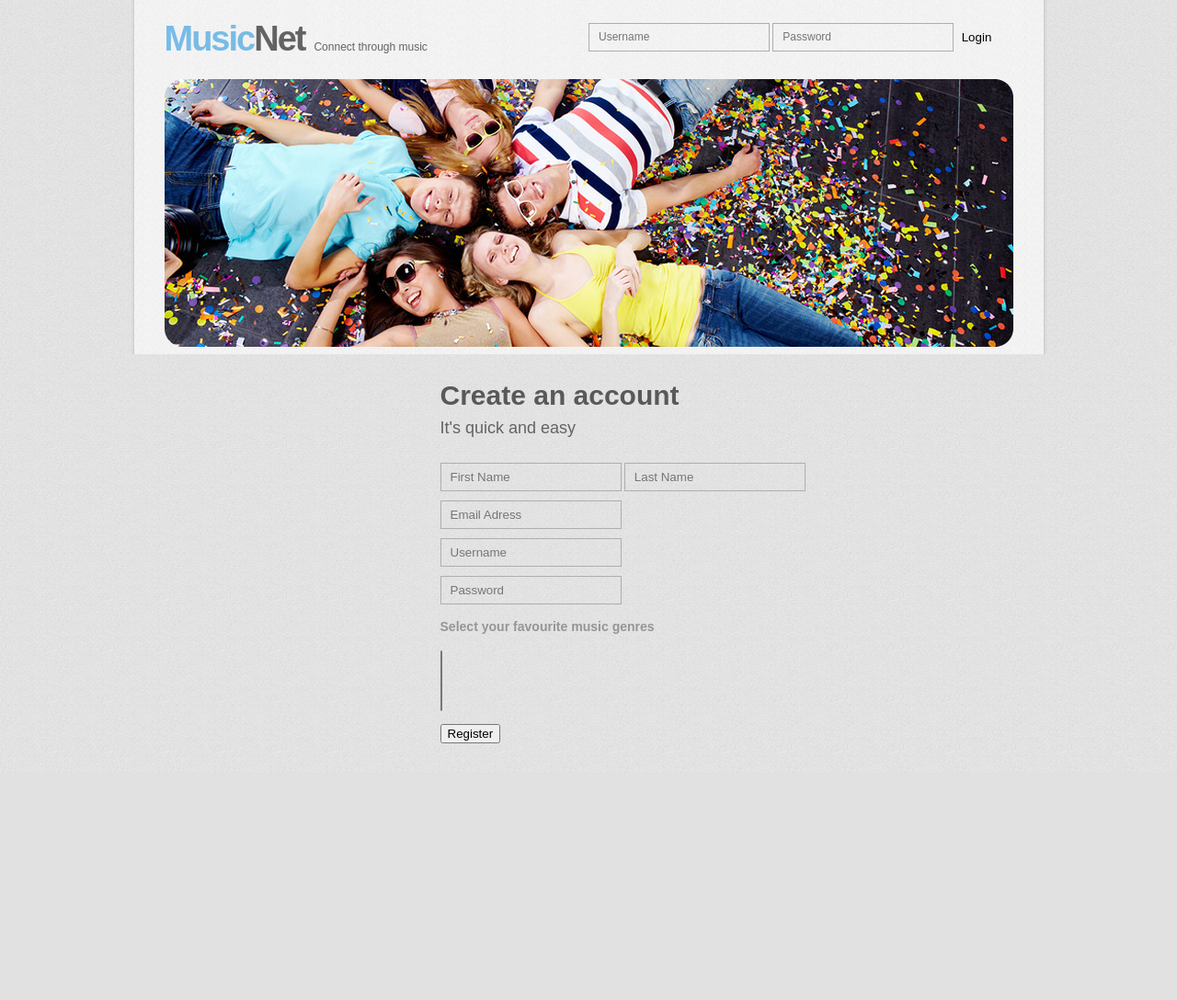
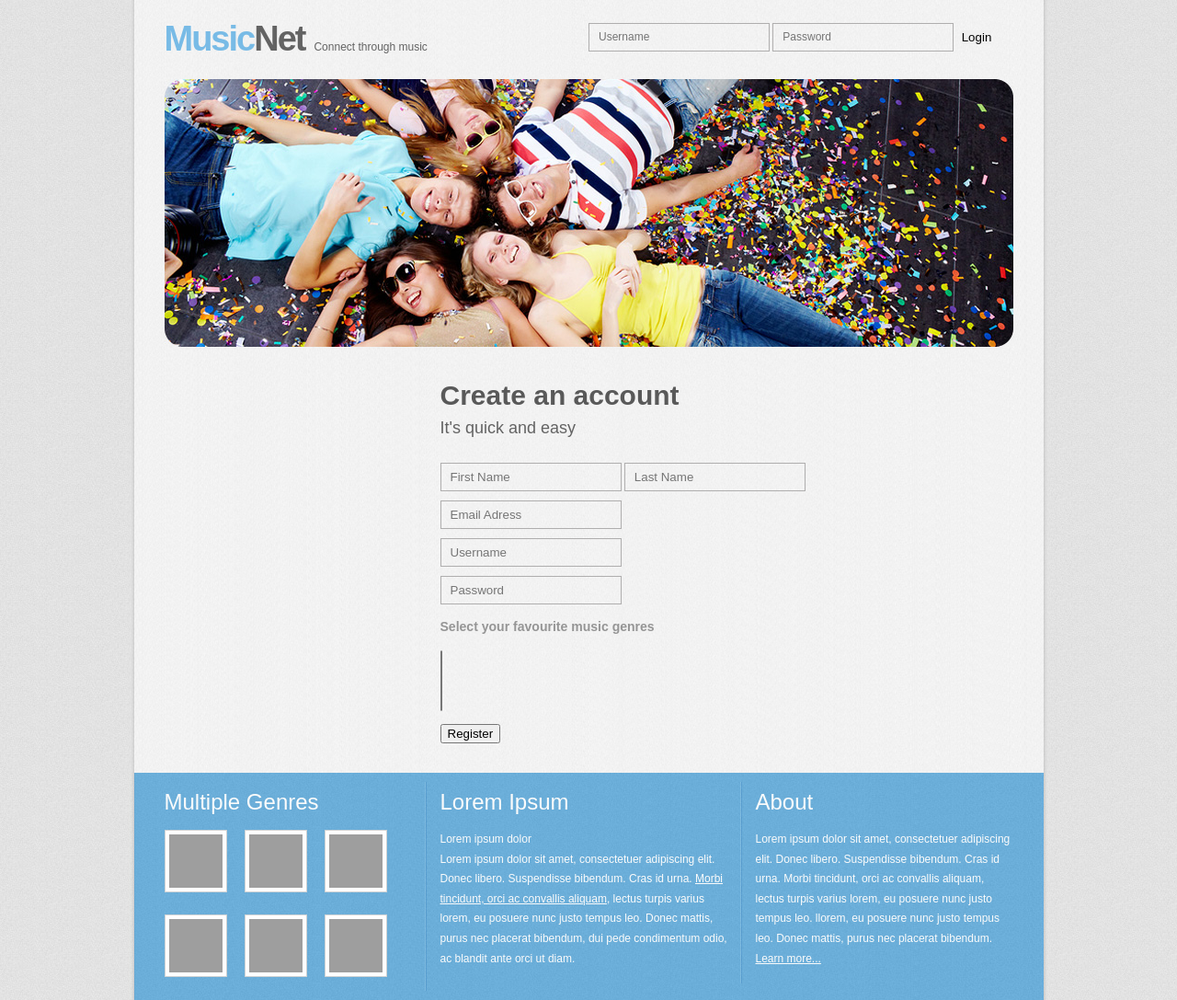
Before and after one commit to madhawadias/Server-Side-CW1, a CodeIgniter app: page /socialnet/ in a window 1280 px wide. Shown: the whole page at 92% size. Before the commit the page ends 808 px from the top, so only its background shows below. Run offline with CodeIgniter, Linux system fonts and the light colour scheme; data that the repository does not hold is empty; grey boxes are pictures that could not be loaded.

Commit message:
Implemented the timeline and made changes in welcome page

```diff
--- a/application/controllers/Welcome.php
+++ b/application/controllers/Welcome.php
@@ -3,10 +3,16 @@
 class Welcome extends CI_Controller
 {
 
+    function __construct()
+    {
+        parent::__construct();
+        $this->load->helper('url');
+        $this->load->model('Welcome_model', 'welcome_model');
+    }
+
     public function index()
     {
-        $this->load->helper('url');
-        $this->load->model('Welcome_model', 'welcome_model');
+        //$this->load->helper('url');
         $genres = $this->welcome_model->get_genres();
         $values = array(
             'genres' => $genres
@@ -16,15 +22,40 @@ class Welcome extends CI_Controller
 
     public function login()
     {
+        $errors = array();
+        $username = $this->input->post('username');
+        $password = $this->input->post('password');
 
-     }
+        if (empty($username)) {
+            array_push($errors, 'Username is required');
+        }
+        if (empty($password)) {
+            array_push($password, 'Password is required');
+        }
+
+        if (count($errors) == 0) {
+            $result=$this->welcome_model->getUserAccount($username);
+            if($result){
+                 if(password_verify($password,$result->getPassword())){
+                    $session_data = array(
+                        'user_id' => $result->getUserId(),
+                        'username' => $username,
+                        );
+                   $this->session->set_userdata('logged_in', $session_data);
+                   redirect('/timeline');
+                 }else{
+                    array_push($errors, 'Invalid password');
+                 }
+            }else{
+                array_push($errors, 'Invalid usernmae');
+            }
+        }
+
+    }
 
     public function register()
     {
-
-        $this->load->model('Welcome_model', 'welcome_model');
-
-        $errors=array();
+        $errors = array();
 
         $firstName = $this->input->post("firstname");
         $lastName = $this->input->post("lastname");
@@ -37,20 +68,20 @@ class Welcome extends CI_Controller
         $user_id = uniqid(rand(), true);
 
         if ($this->isEmailValid($email)) {
-             $result=$this->welcome_model->getAlreadyAvailableUsers($username,$email);
-             if($result){
-                if($result->getUsername() === $username){
+            $result = $this->welcome_model->getAlreadyAvailableUsers($username, $email);
+            if ($result) {
+                if ($result->getUsername() === $username) {
                     array_push($errors, "Username already exists");
                 }
-                if($result->getEmail() === $email){
+                if ($result->getEmail() === $email) {
                     array_push($errors, "Email already exists");
                 }
-             }
+            }
         } else {
-            array_push($errors,"Email is not valid");
+            array_push($errors, "Email is not valid");
         }
 
-        if(count($errors)==0){
+        if (count($errors) == 0) {
             $this->welcome_model->saveUser(
                 $user_id,
                 $firstName,
@@ -61,8 +92,8 @@ class Welcome extends CI_Controller
                 $image_url,
                 $genres
             );
-        }else{
-           echo 'There are errors';
+        } else {
+            echo 'There are errors';
         }
     }
 
--- a/application/models/Welcome_model.php
+++ b/application/models/Welcome_model.php
@@ -65,4 +65,22 @@ class Welcome_model extends CI_Model
         }
         return $user;
     }
+
+    public function getUserAccount($username){
+        $user = null;
+        $this->db->where('username',$username);
+        $result = $this->db->get('user_profile');
+        foreach($result->result() as $row){
+            $user = new UserProfile(
+                $row->user_id,
+                $row->first_name,
+                $row->last_name,
+                $row->email,
+                $row->username,
+                $row->password,
+                $row->image_url
+            );
+        }
+         return $user;
+    }
 }
--- a/application/views/welcome.php
+++ b/application/views/welcome.php
@@ -2,7 +2,7 @@
 <html>
 
 <head>
-    <title>MusicNet</title>
+    <title>Music Net</title>
     <meta http-equiv="Content-Type" content="text/html; charset=UTF-8" />
     <link href="<?php echo base_url(); ?>resources/css/style.css" rel="stylesheet" type="text/css" />
 </head>
@@ -15,7 +15,7 @@
                     <h1><a href="#"><span>Music</span>Net<small>Connect through music</small></a></h1>
                 </div>
                 <div class="login">
-                    <form method="post" id="search" action="/socialnet/index.php/welcome/login">
+                    <form method="post" id="search" action="<?php echo base_url(); ?>index.php/welcome/login">
 
                         <input type="text" placeholder="Username" name="username" id="username" autocomplete="off" />
                         <input type="password" placeholder="Password" name="password" id="password" autocomplete="off" />
@@ -34,7 +34,7 @@
                             <h2><span>Create an account </span></h2>
                             <span class="description"> It's quick and easy </span>
                             <div class="register_container">
-                                <form method="post" action="/socialnet/index.php/welcome/register">
+                                <form method="post" action="<?php echo base_url(); ?>index.php/welcome/register">
                                     <div class="name_input">
                                         <input type="text" placeholder="First Name" name="firstname" id="firstname" />
                                         <input type="text" placeholder="Last Name" name="lastname" id="lastname" />
@@ -54,7 +54,7 @@
                                             <?php
                                             if (count($genres) > 0) {
                                                 foreach ($genres as $g) {
-                                                    echo "<option value=".$g->getGenreId().">" . $g->getGenreName() . "</option>";
+                                                    echo "<option value=" . $g->getGenreId() . ">" . $g->getGenreName() . "</option>";
                                                 }
                                             }
                                             ?>
@@ -67,9 +67,37 @@
                             </div>
                         </div>
                     </div>
+                    <div class="clr">
+                    </div>
                 </div>
             </div>
         </div>
+
+        <!--footer-->
+        <div class="fbg">
+            <div class="fbg_resize">
+                <div class="col c1">
+                    <h2><span> Multiple Genres </span></h2>
+                    <a href="#"><img src="<?php echo base_url(); ?>resources/images/footer_img_1.jpg" width="58" height="58" alt="" /></a>
+                    <a href="#"><img src="<?php echo base_url(); ?>resources/images/footer_img_2.jpg" width="58" height="58" alt="" /></a>
+                    <a href="#"><img src="<?php echo base_url(); ?>resources/images/footer_img_3.jpg" width="58" height="58" alt="" /></a>
+                    <a href="#"><img src="<?php echo base_url(); ?>resources/images/footer_img_4.jpg" width="58" height="58" alt="" /></a>
+                    <a href="#"><img src="<?php echo base_url(); ?>resources/images/footer_img_5.jpg" width="58" height="58" alt="" /></a>
+                    <a href="#"><img src="<?php echo base_url(); ?>resources/images/footer_img_6.jpg" width="58" height="58" alt="" /></a>
+                </div>
+                <div class="col c2">
+                    <h2><span>Lorem Ipsum</span></h2>
+                    <p>Lorem ipsum dolor<br />
+                        Lorem ipsum dolor sit amet, consectetuer adipiscing elit. Donec libero. Suspendisse bibendum. Cras id urna. <a href="#">Morbi tincidunt, orci ac convallis aliquam</a>, lectus turpis varius lorem, eu posuere nunc justo tempus leo. Donec mattis, purus nec placerat bibendum, dui pede condimentum odio, ac blandit ante orci ut diam.</p>
+                </div>
+                <div class="col c3">
+                    <h2><span>About</span></h2>
+                    <p>Lorem ipsum dolor sit amet, consectetuer adipiscing elit. Donec libero. Suspendisse bibendum. Cras id urna. Morbi tincidunt, orci ac convallis aliquam, lectus turpis varius lorem, eu posuere nunc justo tempus leo. llorem, eu posuere nunc justo tempus leo. Donec mattis, purus nec placerat bibendum. <a href="#">Learn more...</a></p>
+                </div>
+                <div class="clr"></div>
+            </div>
+        </div>
+
     </div>
 </body>
 
--- a/resources/css/style.css
+++ b/resources/css/style.css
@@ -215,7 +228,7 @@ ul.ex_menu li a:hover {
 }
 .fbg {
 	padding:10px 0;
-	background:url(images/fbg_bg.jpg) repeat-y center;
+	background:url(../images//fbg_bg.jpg) repeat-y center;
 }
 .fbg_resize {
 	margin:0 auto;
@@ -236,7 +249,7 @@ ul.ex_menu li a:hover {
 .fbg .col {
 	margin:0;
 	float:left;
-	background:url(images/fbg_line.gif) repeat-y right;
+	background:url(../images/fbg_line.gif) repeat-y right;
 }
 .fbg .c1 {
 	padding:0 15px 0 0;
@@ -257,6 +270,12 @@ ul.ex_menu li a:hover {
 .fbg .c3 img {
 	margin:8px 16px 4px 0;
 	float:left;
+}
+.fbg h2{
+	font:normal 24px Arial, Helvetica, sans-serif;
+	padding:8px 0;
+	margin:0;
+	color:#fbfbfb;
 }
 .footer {
 	background:url(images/main_bg.jpg) repeat-y center;
```
Also changed, not shown: other parts of resources/css/style.css (+23 -3 lines), application/controllers/Timeline.php (+34 -0 lines), application/views/timeline.php (+63 -0 lines).
